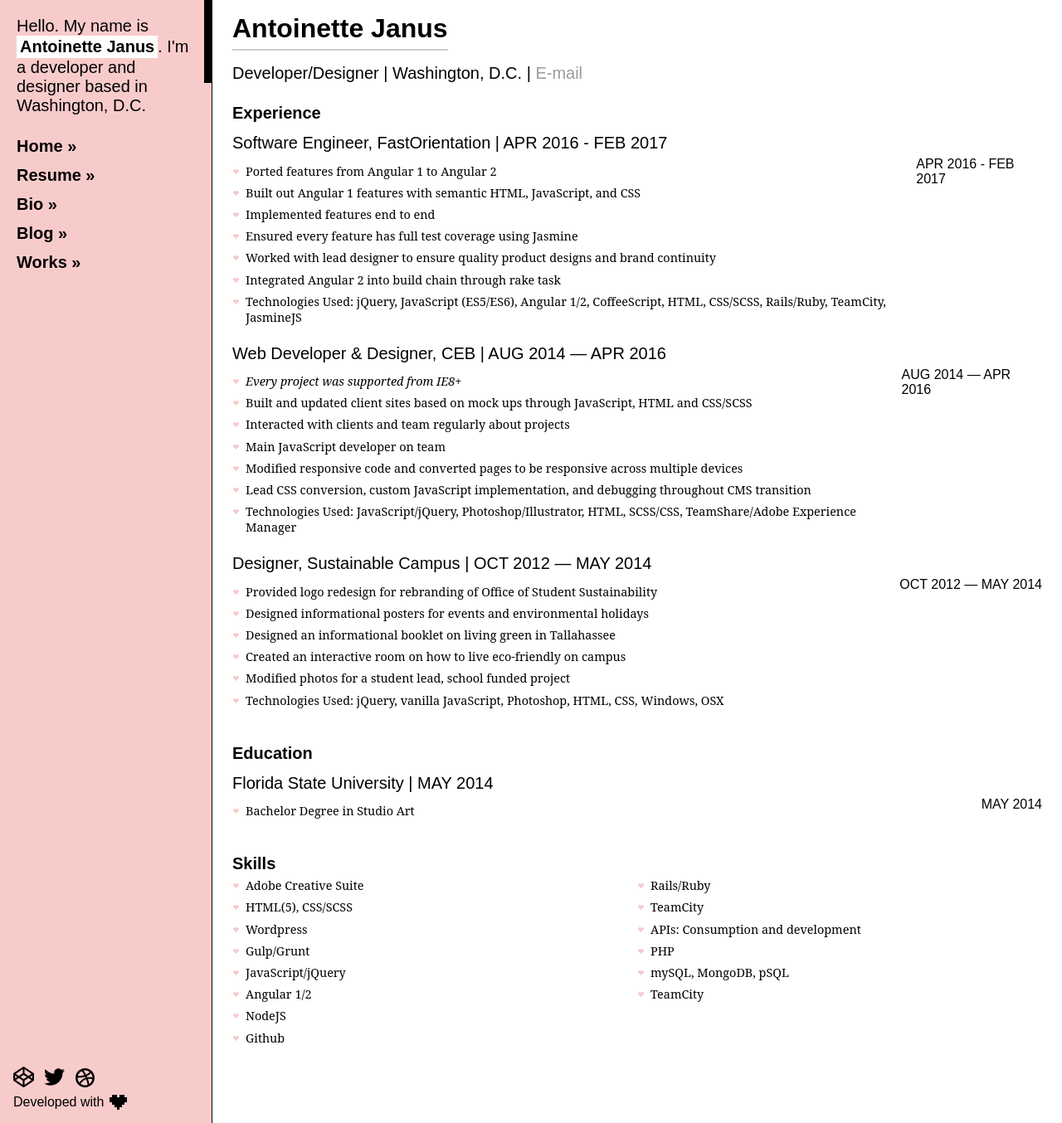
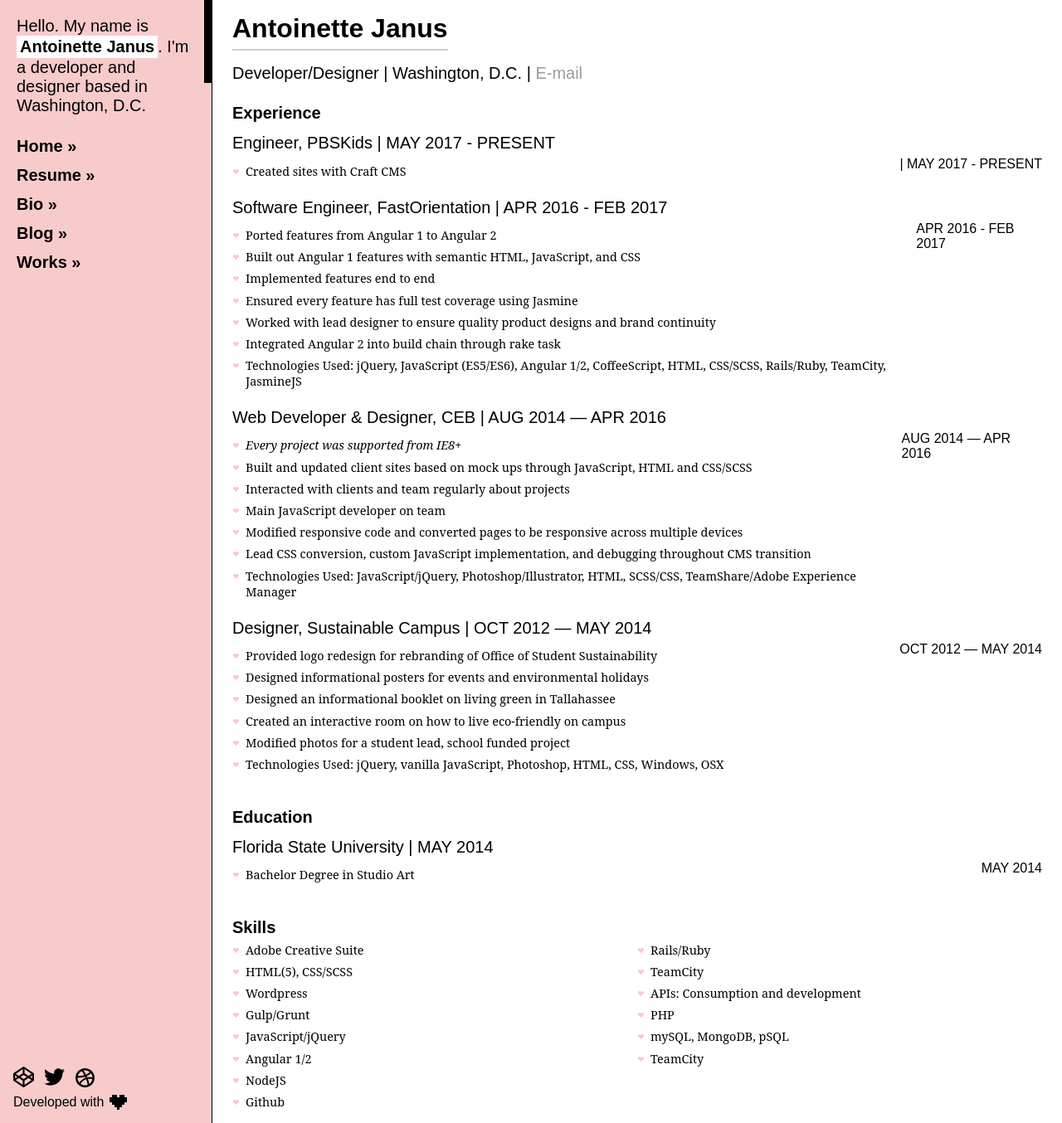
Before and after one commit to twaffl3s/twaffl3s.github.io, a Jekyll site: the page built from resume.html, in a window 1280 px wide. Shown: the whole page at 83% size. Built offline with Jekyll 4.4.1, drawn with Linux system fonts in a browser that asks for light colours; some web fonts are replaced.

Commit message:
Updated resume

```diff
--- a/resume.html
+++ b/resume.html
@@ -8,6 +8,15 @@
 		<h3> Developer/Designer <span class="screen">|</span><span class="printable">based in</span> Washington, D.C.<span class="screen"> | </span><a href="mailto:acj.gfx@gmail.com">E-mail</a><span class="printable">acj.gfx@gmail.com | (703) 470-7607</span></h3>
 		<h3 class="res-cat"><b>Experience</b></h3>
 		<div class="row">
+			<div class="exp">
+				<h4>Engineer, PBSKids<span class="print"> | MAY 2017 - PRESENT</span></h4>
+				<div class="resp">
+					<ul>
+						<li>Created sites with Craft CMS</li>
+					</ul>
+					<span class="screen"> | MAY 2017 - PRESENT</span>
+				</div>
+			</div>
       <div class="exp">
 				<h4>Software Engineer, FastOrientation<span class="print"> | APR 2016 - FEB 2017</span></h4>
 				<div class="resp">
```
